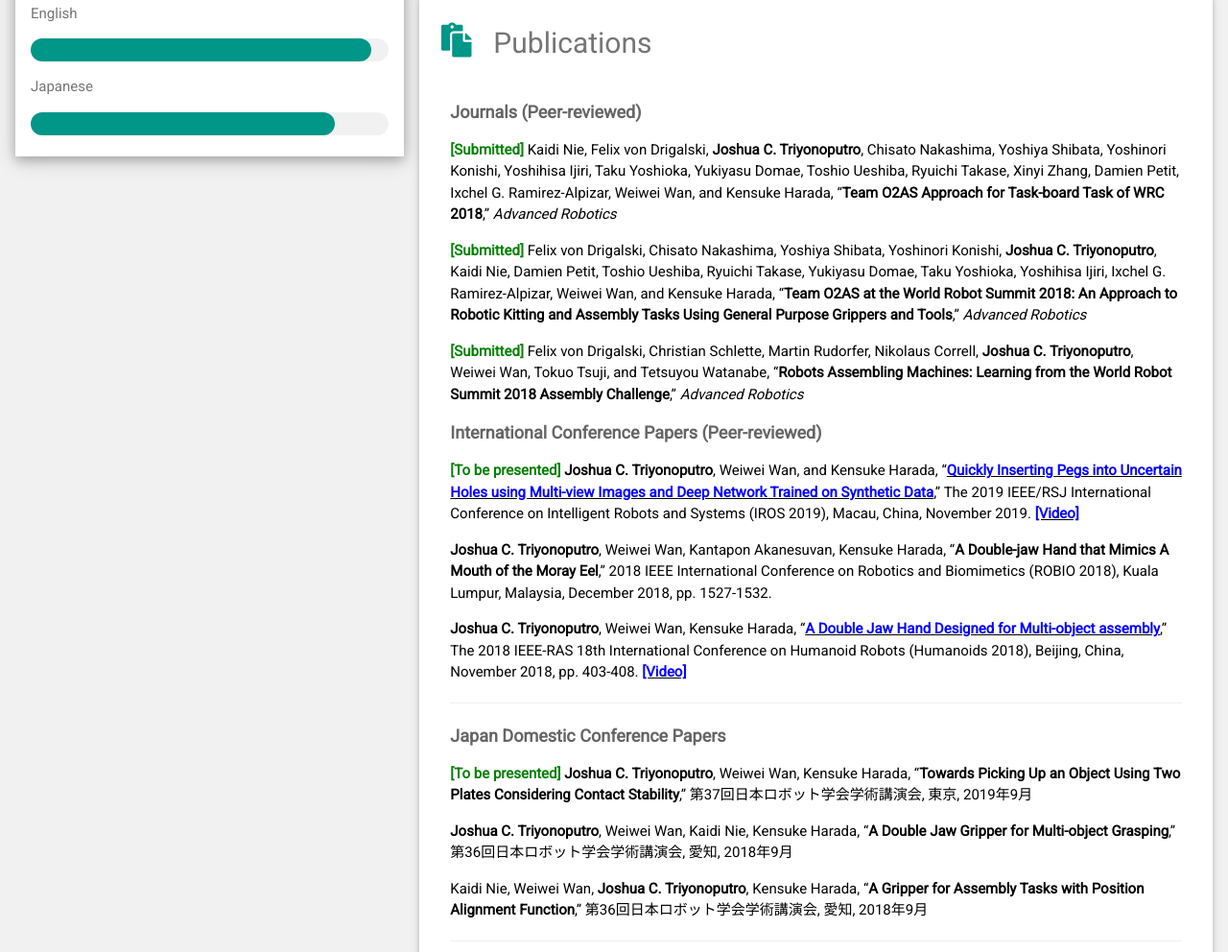
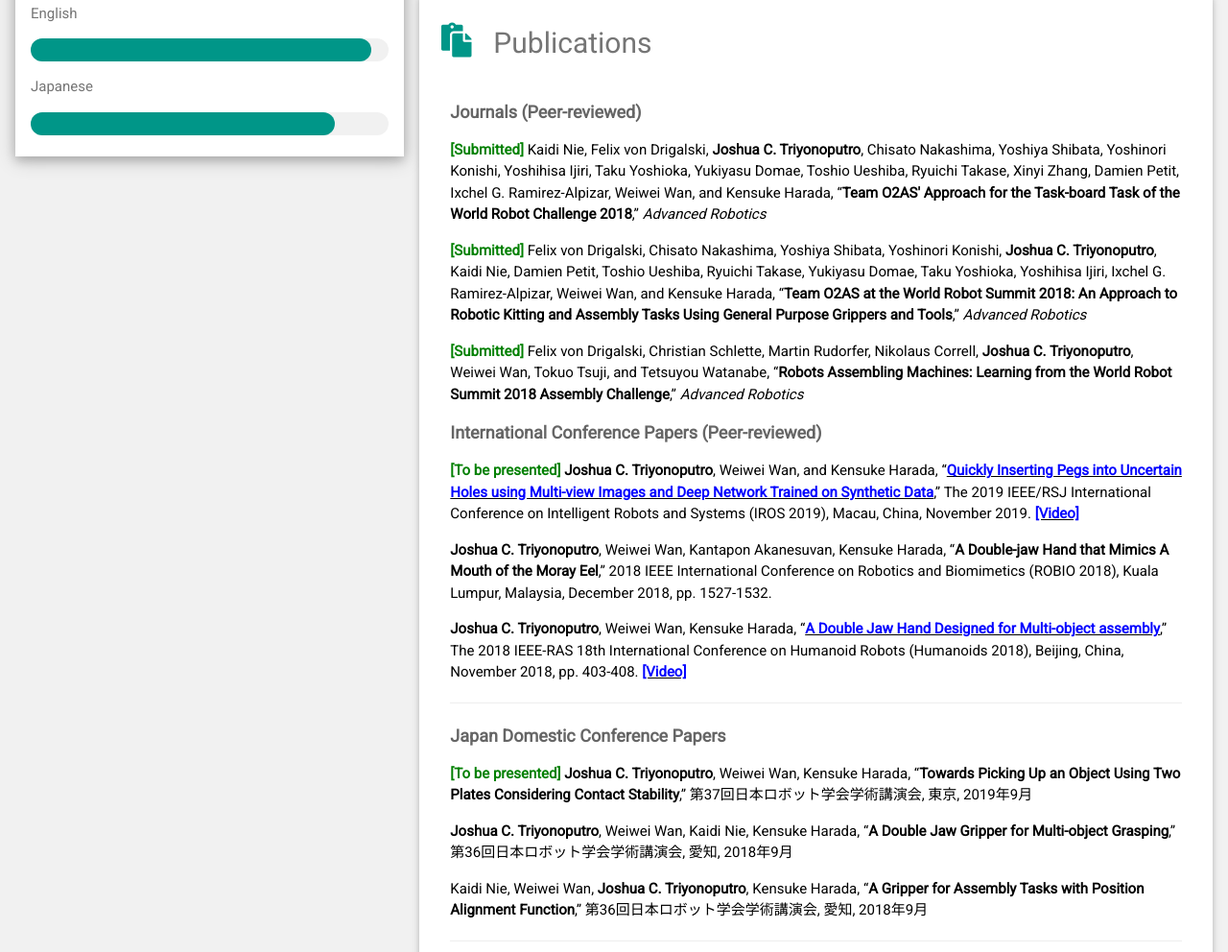
Before and after one commit to joshua-c-triyonoputro/joshua-c-triyonoputro.github.io, a plain HTML site: page index.html in a window 1280 px wide. Shown: the part 1373-2365 px from the top of the page at 96% size. Drawn offline with nearby package versions, Linux system fonts and the light colour scheme.

Commit message:
Update index.html

```diff
--- a/index.html
+++ b/index.html
@@ -141,7 +141,7 @@ Collaborative Robots</p>
  Chisato Nakashima, Yoshiya Shibata, Yoshinori Konishi, Yoshihisa Ijiri,
  Taku Yoshioka, Yukiyasu Domae, Toshio Ueshiba, Ryuichi Takase, Xinyi
 Zhang, Damien Petit, Ixchel G. Ramirez-Alpizar, Weiwei Wan, and Kensuke
-Harada, “<b>Team O2AS Approach for Task-board Task of WRC 2018</b>,” <i>Advanced Robotics</i></p>
+Harada, “<b>Team O2AS' Approach for the Task-board Task of the World Robot Challenge 2018</b>,” <i>Advanced Robotics</i></p>
           <p><font color="green"><b>[Submitted]</b></font>  Felix von Drigalski, Chisato Nakashima, Yoshiya Shibata, Yoshinori Konishi, <b>Joshua C. Triyonoputro</b>,
  Kaidi Nie, Damien Petit, Toshio Ueshiba, Ryuichi Takase, Yukiyasu
 Domae, Taku Yoshioka, Yoshihisa Ijiri, Ixchel G. Ramirez-Alpizar, Weiwei
```
